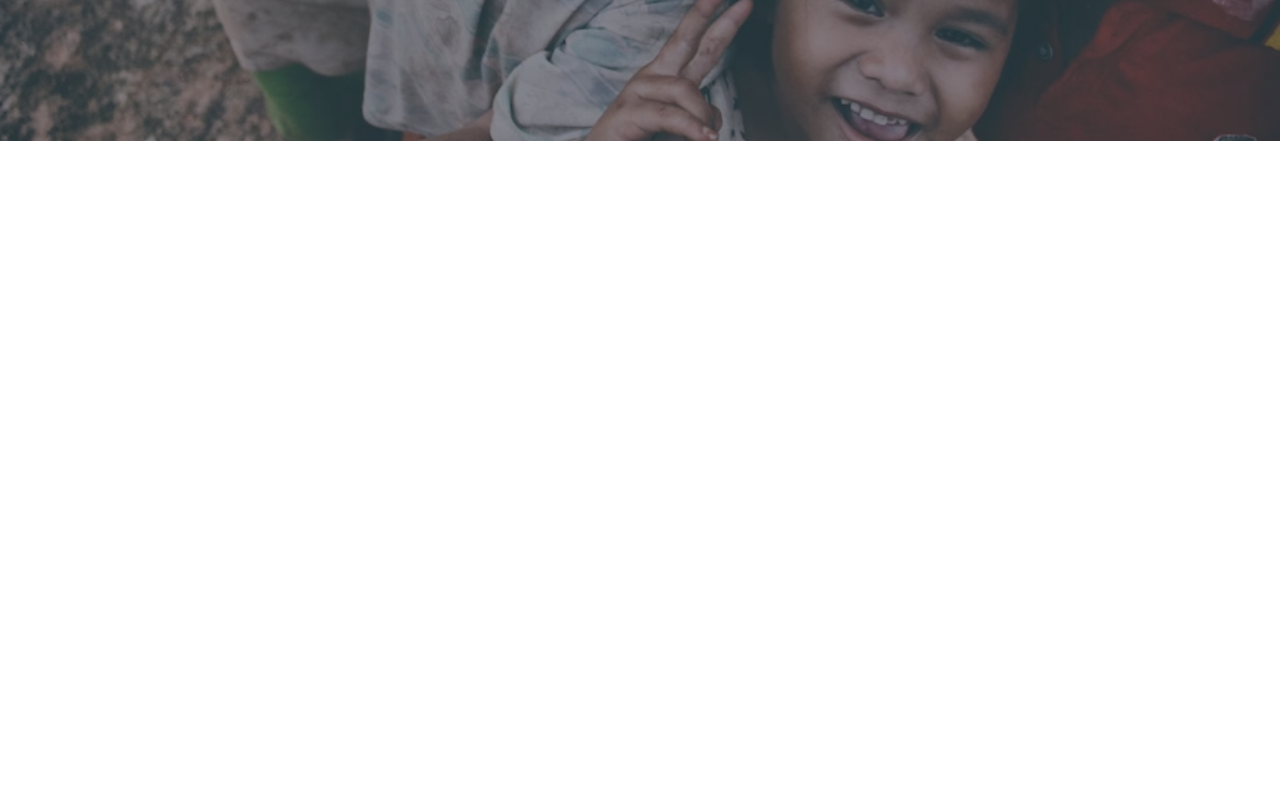
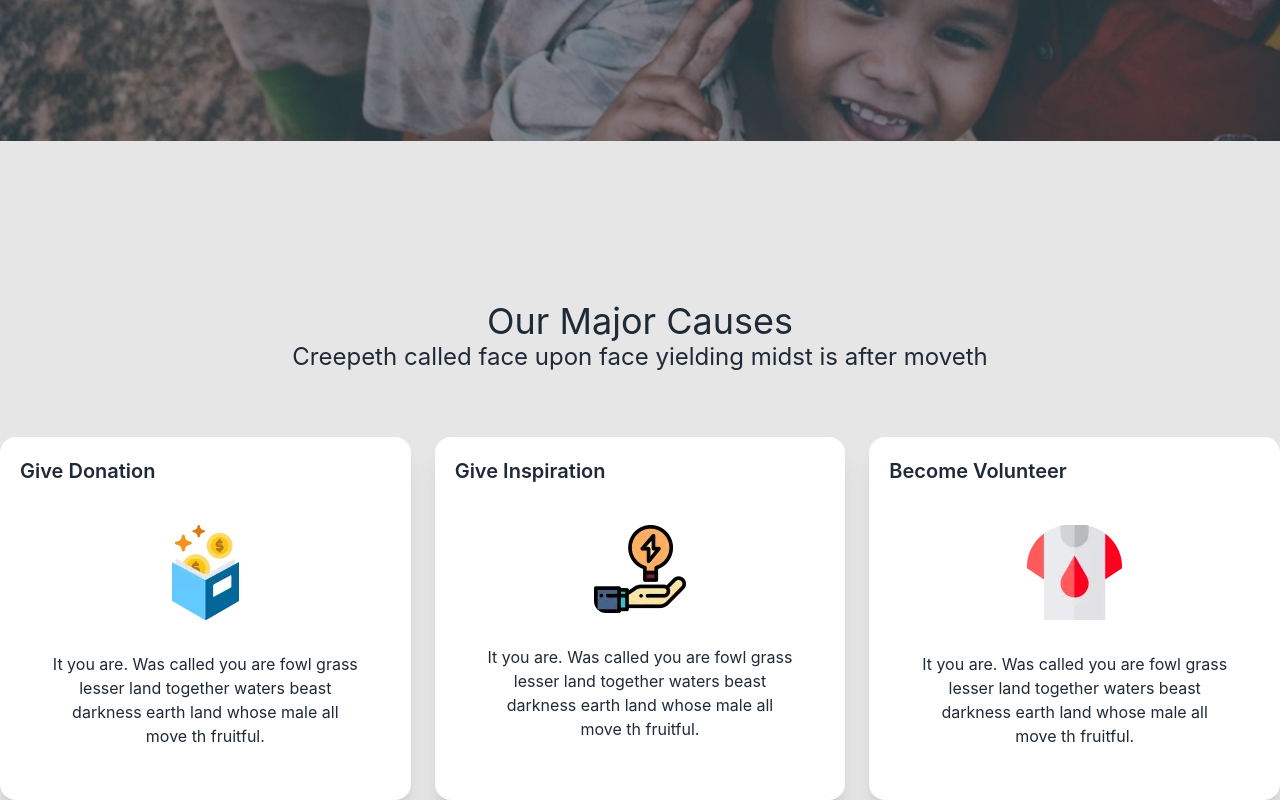
Before and after one commit to NahidulNoman/human-life, a React (Create React App) app: page / in a window 1280 px wide. Shown: the part 723-1523 px from the top of the page. Before the commit the page ends 864 px from the top, so only its background shows below. Built offline with nearby package versions, Linux system fonts and the light colour scheme.

Commit message:
causes home page design

```diff
--- a/public/index.html
+++ b/public/index.html
@@ -24,9 +24,14 @@
       work correctly both with client-side routing and a non-root public URL.
       Learn how to configure a non-root public URL by running `npm run build`.
     -->
-    <title>React App</title>
+    <title>Human Life</title>
+    <style>
+      .body{
+        background-color: rgb(230, 230, 230);
+      }
+    </style>
   </head>
-  <body>
+  <body class="body">
     <noscript>You need to enable JavaScript to run this app.</noscript>
     <div id="root"></div>
     <!--
--- a/src/Pages/Home/CausesHome/CausesHome.jsx
+++ b/src/Pages/Home/CausesHome/CausesHome.jsx
@@ -25,12 +25,14 @@ const CausesHome = () => {
         },
     ]
     return (
-        <div>
-            <h2>Our Major Causes</h2>
-            <p>Creepeth called face upon face yielding midst is after moveth</p>
-            <div>
+        <div className='mt-40'>
+            <div className='mb-16'>
+            <h2 className='text-center text-4xl'>Our Major Causes</h2>
+            <p className='text-center text-2xl'>Creepeth called face upon face yielding midst is after moveth</p>
+            </div>
+            <div className='grid gap-6 grid-cols-1 md:grid-cols-2 lg:grid-cols-3'>
                 {
-                    donateData.map(data => <div key={data.id} className="card w-96 bg-base-100 shadow-xl">
+                    donateData.map(data => <div key={data.id} className="card p-5 bg-white shadow-xl">
                         <h2 className="card-title">{data.name}</h2>
                     <figure className="px-10 pt-10">
                       <img src={data.image} alt="Shoes" className="rounded-xl" />
--- a/src/Pages/Home/Home/Home.jsx
+++ b/src/Pages/Home/Home/Home.jsx
@@ -1,10 +1,12 @@
 import React from 'react';
 import Banner from '../Banner/Banner';
+import CausesHome from '../CausesHome/CausesHome';
 
 const Home = () => {
     return (
         <div>
             <Banner></Banner>
+            <CausesHome></CausesHome>
         </div>
     );
 };
```
